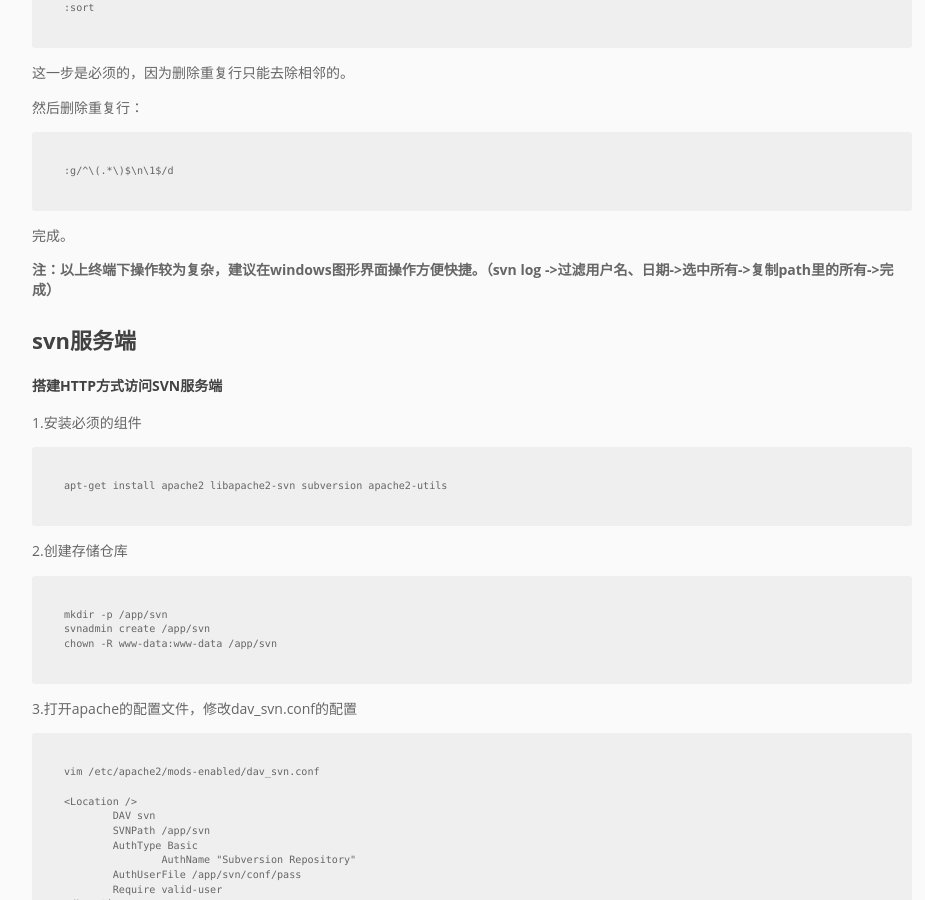
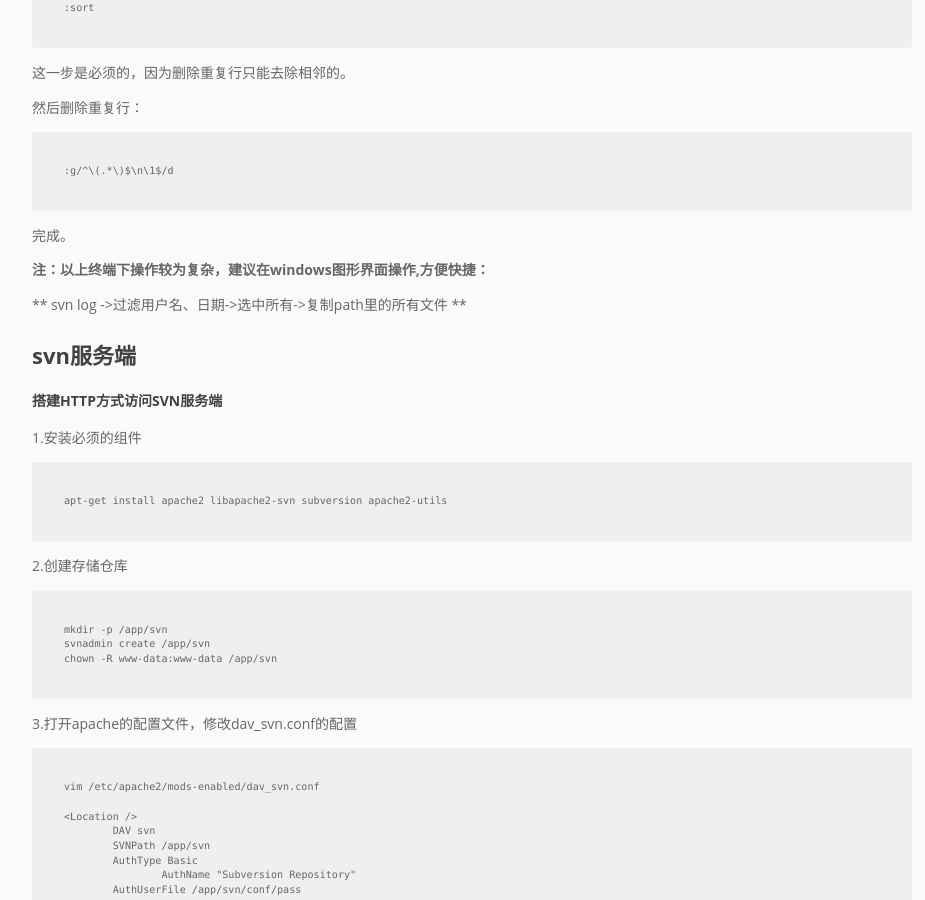
Before and after one commit to pingmalu/pingmalu.github.io, a Jekyll site: the page built from _posts/2016-05-18-SVN日常笔记.md, in a window 1280 px wide and 900 px high, scrolled down 1026 px. Shown: the whole window, without its empty margins (168-1093 px from the left). Built offline with Jekyll 4.4.1, drawn with Linux system fonts in a browser that asks for light colours; nearby versions of some CDN libraries.

Commit message:
'update'

```diff
--- a/_posts/2016-05-18-SVN日常笔记.md
+++ b/_posts/2016-05-18-SVN日常笔记.md
@@ -39,7 +39,9 @@
 
 完成。
 
-**注：以上终端下操作较为复杂，建议在windows图形界面操作方便快捷。（svn log ->过滤用户名、日期->选中所有->复制path里的所有->完成）**
+**注：以上终端下操作较为复杂，建议在windows图形界面操作,方便快捷：**
+
+** svn log ->过滤用户名、日期->选中所有->复制path里的所有文件 **
 
 
 # svn服务端
```
